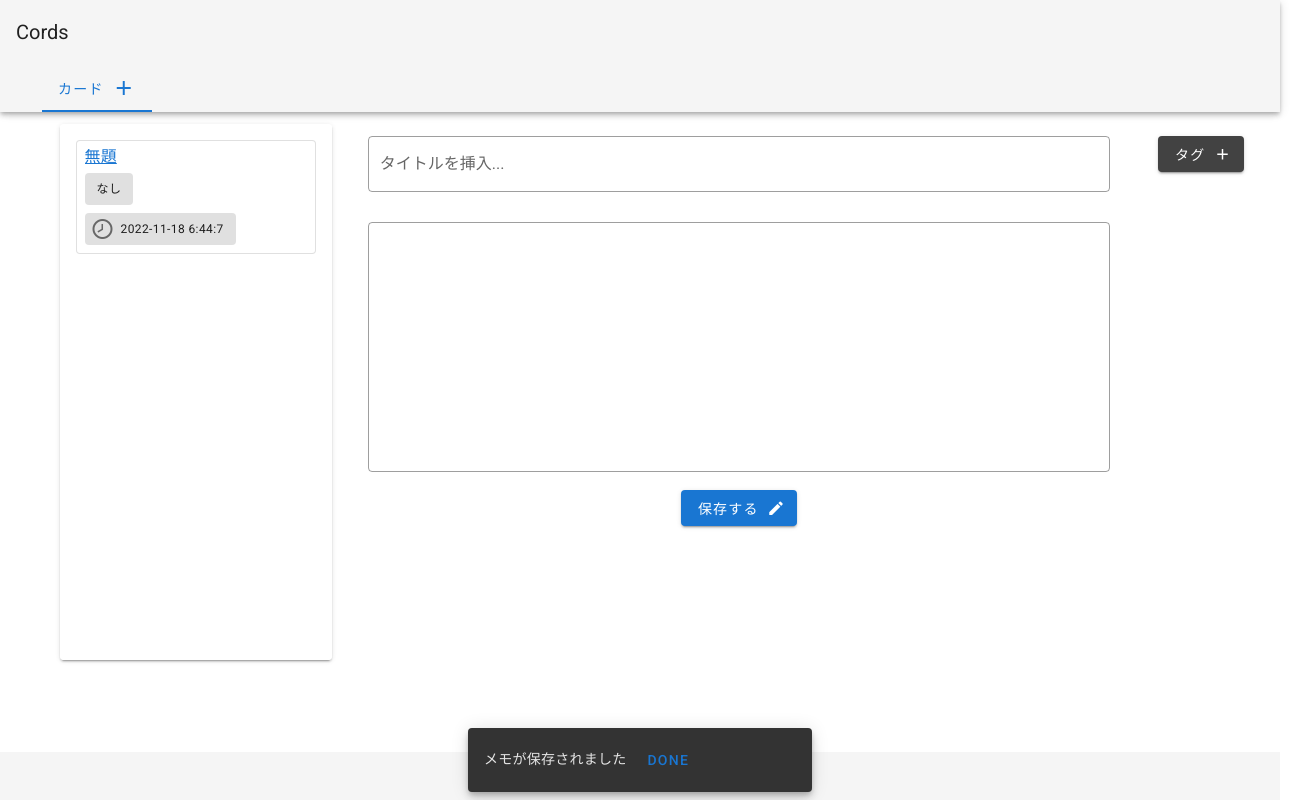
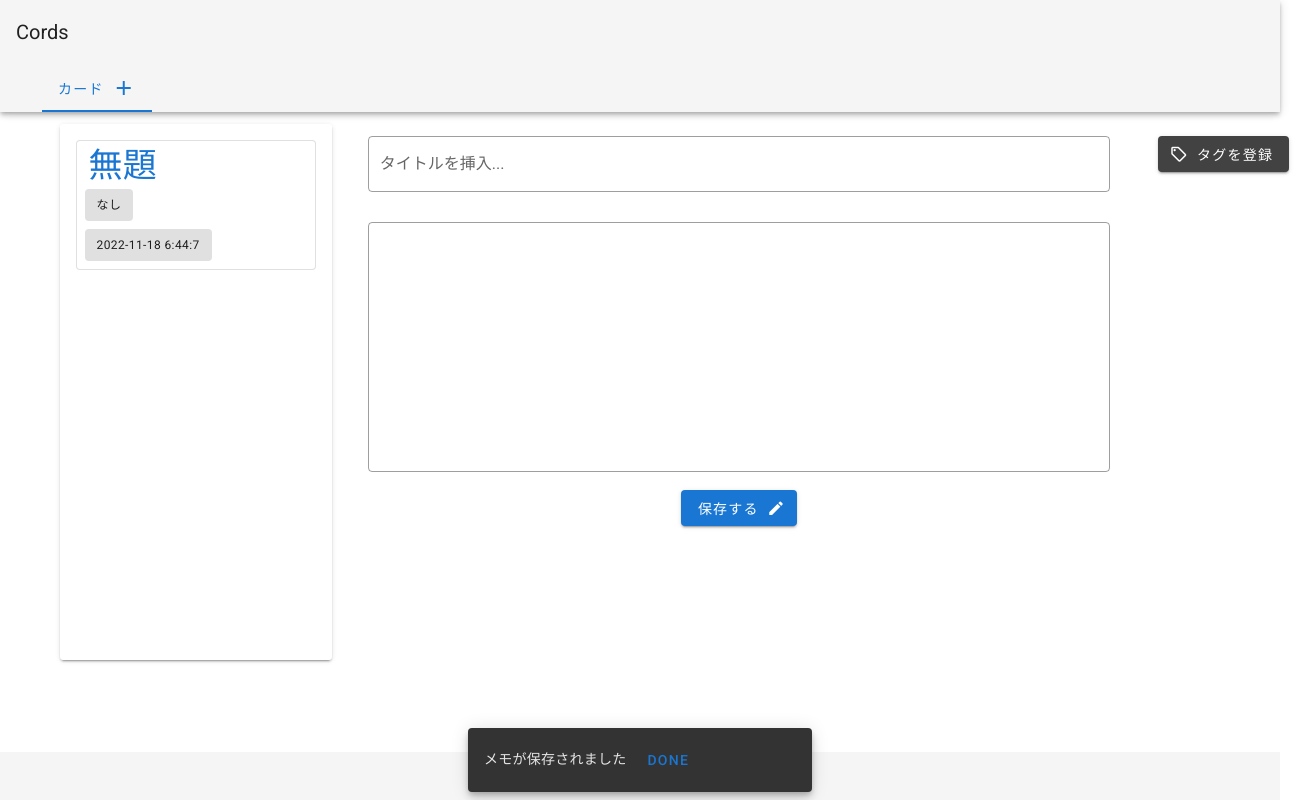
Before and after one commit to simonNozaki/cords, a Nuxt app: page / in a window 1280 px wide. Both pictures are taken after a click on the button "保存する". Shown: the whole page, 1301 px wide, since content can reach past the window. Built offline with nearby package versions, Linux system fonts and the light colour scheme.

Commit message:
mod: ui改善

```diff
--- a/components/MainCardsList.vue
+++ b/components/MainCardsList.vue
@@ -3,29 +3,30 @@
     dense
     nav
     min-height="536"
-    rounded
   >
     <v-list-item
       v-for="note in notes"
       :key="note.id"
-      link
     >
       <v-list-item-content>
         <v-card
           class="pa-1"
           outlined
         >
-          <v-list-item-title
-            class="text-subtitle-1 ma-1"
-          >
-            <nuxt-link :to="`/notes/${note.id}`"> {{ note.title }} </nuxt-link>
+          <v-list-item-title>
+            <nuxt-link
+              :to="`/notes/${note.id}`"
+              class="ma-2 text-lg-h4 text-decoration-none"
+            >
+              {{ note.title }}
+            </nuxt-link>
           </v-list-item-title>
           <v-list-item-subtitle>
             <v-chip
               class="ma-1 text-caption"
               label
             >
-              {{ note.label ? note.label : 'なし' }}
+              {{ note.tag }}
             </v-chip>
           </v-list-item-subtitle>
           <v-list-item-subtitle>
@@ -33,7 +34,6 @@
               class="ma-1 text-caption"
               label
             >
-              <v-icon left> mdi-clock-time-eight-outline </v-icon>
               {{ note.updatedAt }}
             </v-chip>
           </v-list-item-subtitle>
--- a/components/MainTagDialog.vue
+++ b/components/MainTagDialog.vue
@@ -1,6 +1,7 @@
 <template>
+  <div>
     <v-dialog
-    v-model="sheet"
+      v-model="tagDialog"
       max-width="500"
     >
       <template #activator="{ on, attrs }">
@@ -11,22 +12,21 @@
           v-bind="attrs"
           v-on="on"
         >
-        タグ
-        <v-icon right> mdi-plus </v-icon>
+          <v-icon left> mdi-tag-outline </v-icon> タグを登録
         </v-btn>
       </template>
       <v-card>
         <v-btn
           class="ma-6"
           text
-        @click="sheet = !sheet"
+          @click="tagDialog = !tagDialog"
         >
           <v-icon> mdi-window-close </v-icon>
         </v-btn>
         <v-card-text
           class="text-center"
         >
-        タグを追加します
+          タグを登録します
         </v-card-text>
 
         <v-container>
@@ -37,11 +37,14 @@
               >
                 <v-text-field
                   v-model="newTag"
+                  :rules="rules.tag"
                   outlined
-                class=""
+                  required
+                  dense
                 >
                 </v-text-field>
                 <v-btn
+                  :disabled="!isSubmittable"
                   elevation="2"
                   color="primary"
                   class="white--text justify-center mx-auto ma-5"
@@ -56,24 +59,49 @@
         </v-container>
       </v-card>
     </v-dialog>
+    <v-snackbar
+      v-model="snackbar"
+    >
+      {{ snackbarText }}
+      <v-btn
+        color="primary"
+        text
+        right
+        @click="snackbar = false"
+      >
+        DONE
+      </v-btn>
+    </v-snackbar>
+  </div>
 </template>
 
 <script>
 export default {
   data() {
     return {
-      sheet: false,
+      tagDialog: false,
       newTag: '',
+      snackbar: false,
+      snackbarText: '',
+      rules: {
+        tag: [val => (val || '').length > 0 || 'タグを入力してください。']
+      },
     };
   },
   computed: {
     notes() {
       return this.$store.state.tags.list;
-    }
+    },
+    isSubmittable() {
+      return (this.newTag || this.newTag !== '');
+    },
   },
   methods: {
     addTag(event) {
       this.$store.commit('tags/add', this.newTag);
+      this.tagDialog = false;
+      this.snackbar = true;
+      this.snackbarText = `タグ ${this.newTag} を追加しました`;
     }
   }
 }
```
Lines whose indentation alone changed are shown as unchanged.
